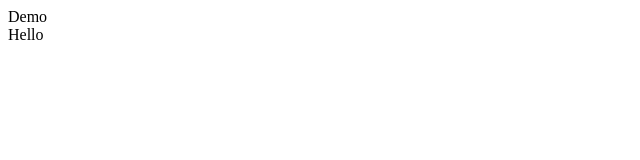
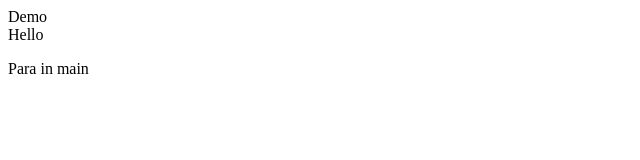
Before and after one commit to K-S-SMITHA/Demo-repo, a plain HTML site: page index.html in a window 1280 px wide. Shown: the full height of the page, 0-640 px from the left. Drawn offline with Linux system fonts and the light colour scheme.

Commit message:
added para in main

```diff
--- a/index.html
+++ b/index.html
@@ -3,5 +3,6 @@
     <title>Demo git</title>
     <body>
         <div>Hello</div>
+        <p>Para in main</p>
     </body>
 </html>
```
